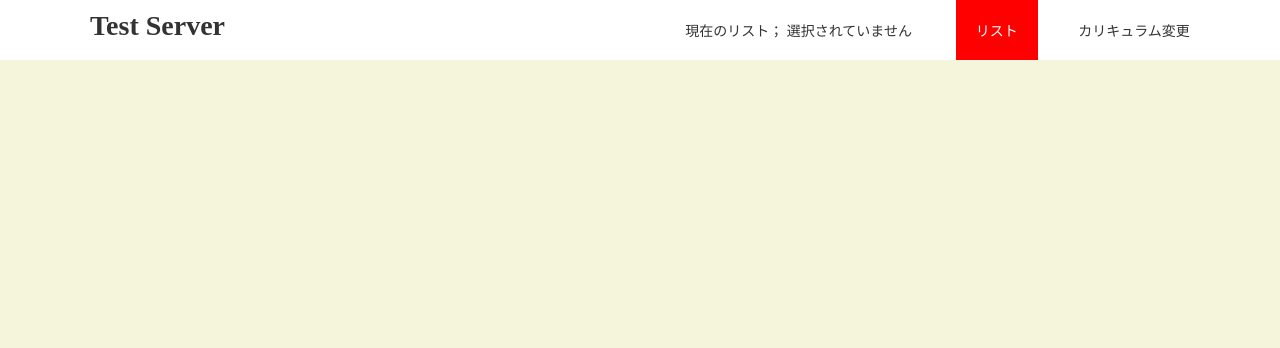
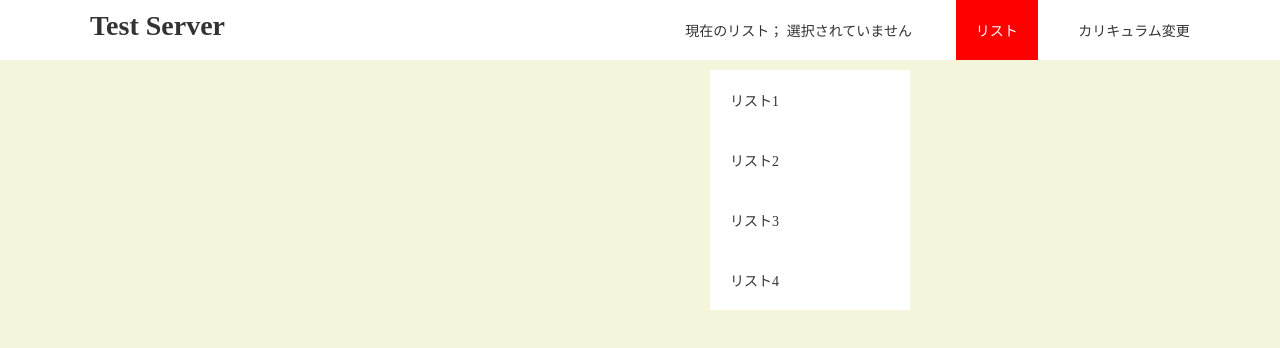
Before and after one commit to Shiho-Sato15/JS, a plain HTML site: page index.html in a window 1280 px wide. Both pictures are taken after a click on the item "リスト". Drawn offline with Linux system fonts and the light colour scheme.

Commit message:
条件分岐編

```diff
--- a/index.html
+++ b/index.html
@@ -21,10 +21,10 @@
        <li>カリキュラム変更</li>
      </ul>
      <ul class="show-lists hidden" id="pull-down">
-       <li class="pull-down-list">リスト1</li>
-       <li class="pull-down-list">リスト2</li>
-       <li class="pull-down-list">リスト3</li>
-       <li class="pull-down-list">リスト4</li>
+       <li>リスト1</li>
+       <li>リスト2</li>
+       <li>リスト3</li>
+       <li>リスト4</li>
      </ul>
    </div>
   </header>
--- a/script.js
+++ b/script.js
@@ -1,17 +1,27 @@
 const pullDownButton = document.getElementById("lists")
-console.log(pullDownButton)
+ const pullDownParents = document.getElementById("pull-down")
 
-pullDownButton.addEventListener('mouseover', function(){
-    pullDownButton.setAttribute("style" , "background-color:blue;")
+ pullDownButton.addEventListener('mouseover', function(){
+    this.setAttribute("style" , "background-color:blue;")
 console.log("乗った時は青色")
 })
 
 pullDownButton.addEventListener('mouseout', function(){
-    pullDownButton.removeAttribute("style" , "background-color:red;")
+    this.removeAttribute("style" , "background-color:red;")
 console.log("外れた時は赤色")
 })
 
 pullDownButton.addEventListener('click', function(){
-    pullDownButton.setAttribute("style" , "background-color:green;")
+    this.setAttribute("style" , "background-color:green;")
 console.log("クリック時は緑色")
 })
+
+ pullDownButton.addEventListener('click', function() {
+    if (pullDownParents.getAttribute("style") == "display:block;"){
+        pullDownParents.removeAttribute("style", "display:block;")
+        console.log("非表示")
+    } else {
+        pullDownParents.setAttribute("style", "display:block;")
+        console.log("表示")
+    }
+ })
```
